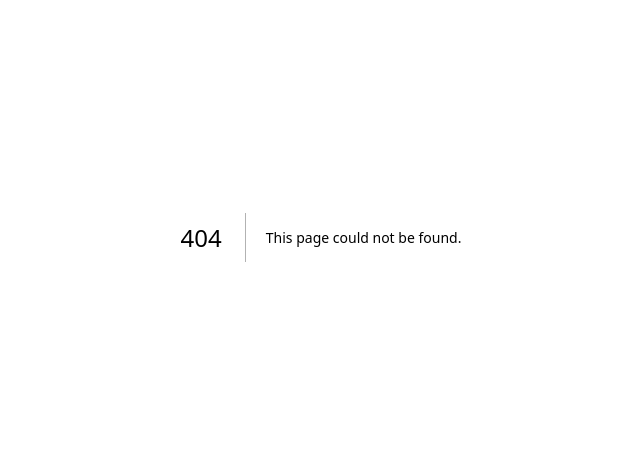
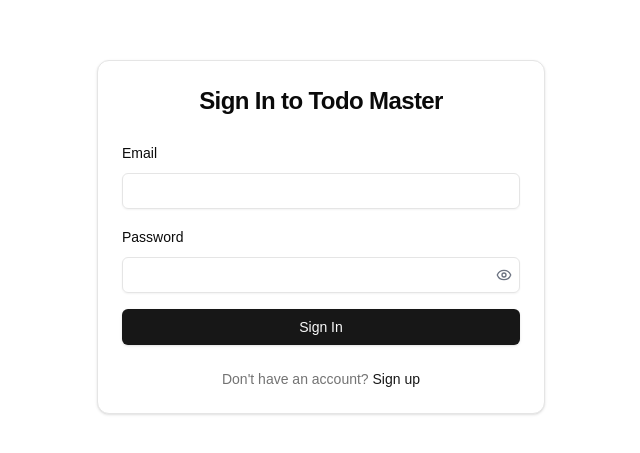
Before and after one commit to ayyush08/clerk-nextjs-starter, a Next.js app: page /sign-in in a window 1280 px wide. Before the commit this address had no page. Shown: the part 163-616 px from the top of the page, without its empty margins (319-959 px from the left). Built offline with nearby package versions, Linux system fonts and the light colour scheme; no server answers.

Commit message:
Sign-in page

```diff
--- /dev/null
+++ b/app/sign-in/page.tsx
@@ -0,0 +1,133 @@
+import React, { useState } from 'react'
+import { useSignIn } from '@clerk/nextjs'
+import { useRouter } from 'next/navigation'
+import Link from 'next/link'
+import { Button } from '@/components/ui/button'
+import { Input } from '@/components/ui/input'
+import {
+    Card,
+    CardContent,
+    CardDescription,
+    CardFooter,
+    CardHeader,
+    CardTitle,
+} from "@/components/ui/card"
+import { Eye, EyeOff } from 'lucide-react'
+import { Label } from '@/components/ui/label'
+import { Alert, AlertDescription } from '@/components/ui/alert'
+
+
+
+const SignIn = () => {
+
+    const [emailAddress, setEmailAddress] = useState('');
+    const [password, setPassword] = useState('');
+    const [error, setError] = useState('');
+    const [showPassword, setShowPassword] = useState(false);
+    const { isLoaded, setActive, signIn } = useSignIn()
+
+    const router = useRouter();
+
+    if (!isLoaded) {
+        return null;
+    }
+
+
+
+    async function submit(e: React.FormEvent) {
+        e.preventDefault();
+        if (!isLoaded) {
+            return null;
+        }
+
+
+        try {
+            const result = await signIn.create({
+                identifier: emailAddress,
+                password: password
+            })
+
+            if (result.status === 'complete') {
+                await setActive({
+                    session: result.createdSessionId
+                })
+                router.push('/dashboard')
+            } else {
+                console.log(JSON.stringify(result, null, 2));
+            }
+        } catch (error: any) {
+            console.error("ERR:", error.errors[0].message);
+            setError(error.errors[0].message)
+        }
+    }
+
+    return (
+        <div className="flex items-center justify-center min-h-screen bg-background">
+            <Card className="w-full max-w-md">
+                <CardHeader>
+                    <CardTitle className="text-2xl font-bold text-center">
+                        Sign In to Todo Master
+                    </CardTitle>
+                </CardHeader>
+                <CardContent>
+                    <form onSubmit={submit} className="space-y-4">
+                        <div className="space-y-2">
+                            <Label htmlFor="email">Email</Label>
+                            <Input
+                                type="email"
+                                id="email"
+                                value={emailAddress}
+                                onChange={(e) => setEmailAddress(e.target.value)}
+                                required
+                            />
+                        </div>
+                        <div className="space-y-2">
+                            <Label htmlFor="password">Password</Label>
+                            <div className="relative">
+                                <Input
+                                    type={showPassword ? "text" : "password"}
+                                    id="password"
+                                    value={password}
+                                    onChange={(e) => setPassword(e.target.value)}
+                                    required
+                                />
+                                <button
+                                    type="button"
+                                    onClick={() => setShowPassword(!showPassword)}
+                                    className="absolute right-2 top-1/2 -translate-y-1/2"
+                                >
+                                    {showPassword ? (
+                                        <EyeOff className="h-4 w-4 text-gray-500" />
+                                    ) : (
+                                        <Eye className="h-4 w-4 text-gray-500" />
+                                    )}
+                                </button>
+                            </div>
+                        </div>
+                        {error && (
+                            <Alert variant="destructive">
+                                <AlertDescription>{error}</AlertDescription>
+                            </Alert>
+                        )}
+                        <Button type="submit" className="w-full">
+                            Sign In
+                        </Button>
+                    </form>
+                </CardContent>
+                <CardFooter className="justify-center">
+                    <p className="text-sm text-muted-foreground">
+                        Don&apos;t have an account?{" "}
+                        <Link
+                            href="/sign-up"
+                            className="font-medium text-primary hover:underline"
+                        >
+                            Sign up
+                        </Link>
+                    </p>
+                </CardFooter>
+            </Card>
+        </div>
+    )
+}
+
+export default SignIn
```
